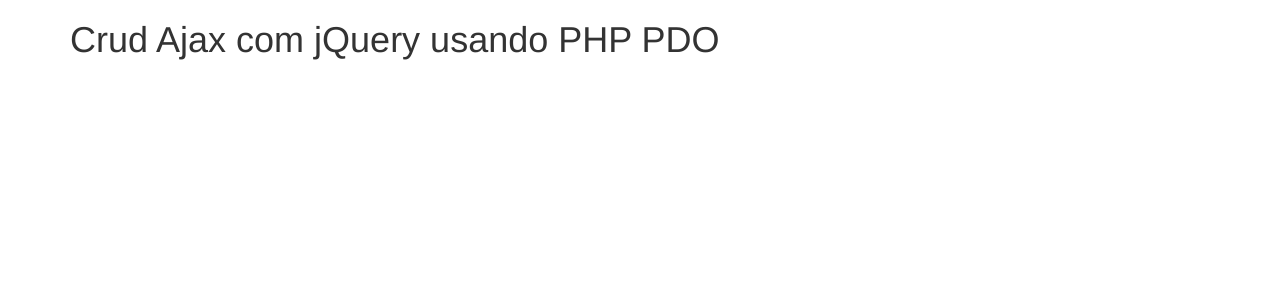
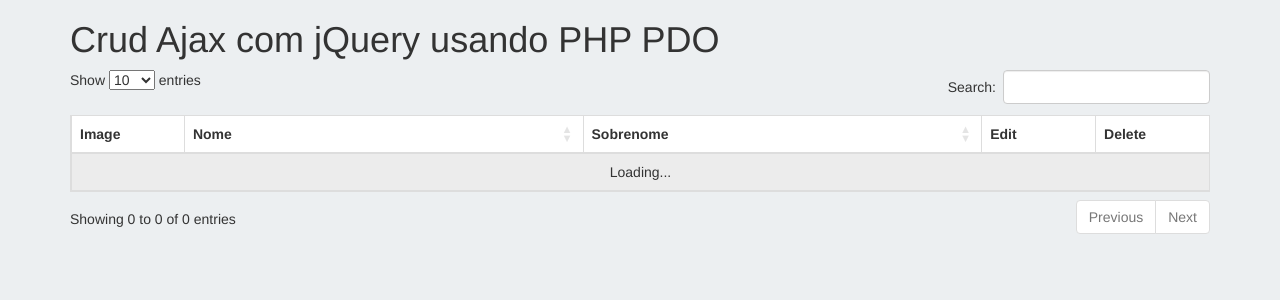
Before and after one commit to mvaldetaro/crud_ajax_jquery_php, a PHP site: page / in a window 1280 px wide. Shown: the top 300 px of the page. Run offline with PHP 8.4, Linux system fonts and the light colour scheme; data that the repository does not hold is empty; some libraries are stand-ins or nearby versions.

Commit message:
DataTable definido

```diff
--- a/index.php
+++ b/index.php
@@ -14,7 +14,22 @@
 
     <div class="container box">
         <h1>Crud Ajax com jQuery usando PHP PDO</h1>
+        <div class="table-responsive">
+           <table id="user_data" class="table table-bordered table-striped">
+                <thead>
+                    <tr>
+                        <th width="10%">Image</th>
+                        <th width="35%">Nome</th>
+                        <th width="35%">Sobrenome</th>
+                        <th width="10%">Edit</th>
+                        <th width="10%">Delete</th>
+                    </tr>
+                </thead>
+                <tbody>
 
+                </tbody>
+           </table>
+        </div>
     </div>
 
     <script src="http://code.jquery.com/jquery-3.3.1.min.js" integrity="sha256-FgpCb/KJQlLNfOu91ta32o/NMZxltwRo8QtmkMRdAu8=" crossorigin="anonymous"></script>
--- a/main.css
+++ b/main.css
@@ -1 +1,7 @@
-body {}
+body {
+    background-color: #ECEFF1;
+}
+
+table {
+    background-color: #fff;
+}
--- a/main.js
+++ b/main.js
@@ -0,0 +1,25 @@
+$(document).ready(function(){
+    $('#add_button').click(function(){
+        $('#user_form')[0].reset();
+        $('.modal-title').text('Add User');
+        $('#action').val('Add');
+        $('#operation').val('Add');
+        $('#user_uploaded_image').html('');
+    });
+
+    var dataTable = $('#user_data').DataTable({
+        "processing": true,
+        "serveSide": true,
+        "order": [],
+        "ajax": {
+            url: "fetch.php",
+            method: "POST"
+        },
+        "columnDefs": [
+            {
+                "target": [0, 3, 4],
+                "orderable": false
+            }
+        ]
+    })
+});
```
Also changed, not shown: fetch.php (added).
